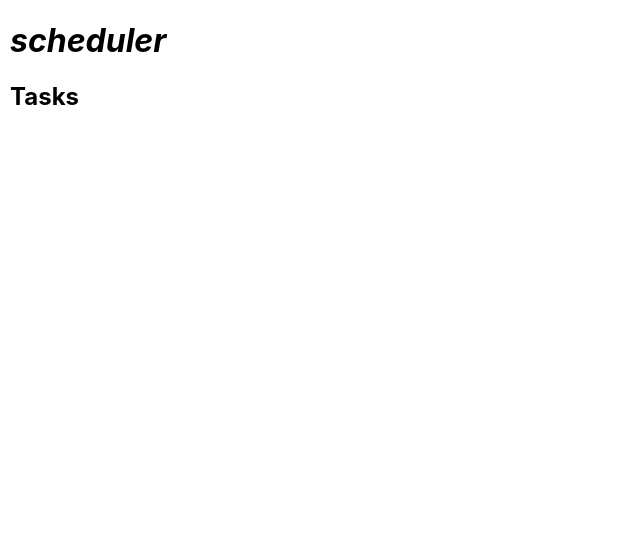
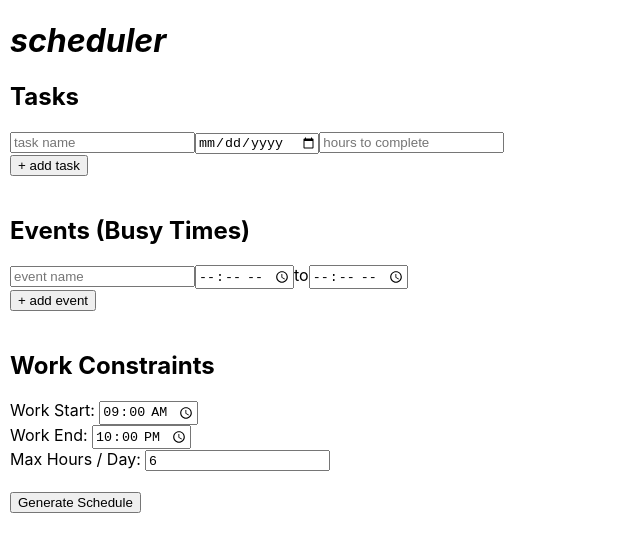
Before and after one commit to arrathore/scheduler, a React (Create React App) app in the folder client/: page / in a window 1280 px wide. Shown: the top 552 px of the page, without its empty margins (0-640 px from the left). Built offline with nearby package versions, Linux system fonts and the light colour scheme.

Commit message:
created html form for data input

```diff
--- a/client/src/pages/Scheduler.js
+++ b/client/src/pages/Scheduler.js
@@ -16,14 +16,14 @@ function Scheduler() {
     };
 
     // user's events to work around
-    const [events, setEvents] = useState([{ day: 'Monday', start: '', end: '' }]);
+    const [events, setEvents] = useState([{ name: '', date: '', start: '', end: '' }]);
     const updateEvent = (index, field, value) => {
 	const newEvents = [...events];
 	newEvents[index][field] = value;
 	setEvents(newEvents);
     };
     const addEvent = () => {
-	setEvents([...events, { day: 'Monday', start: '', end: '' }]);
+	setEvents([...events, { name: '', date: '', start: '', end: '' }]);
     };
 
     // user-defined constraints
@@ -49,7 +49,111 @@ function Scheduler() {
 
   <form onSubmit= {handleSubmit}>
     <h2>Tasks</h2>
-    {}
+    {tasks.map((task, index) => (
+    <div key={index} className="row">
+      <input
+	type="text"
+	placeholder="task name"
+	value={task.name}
+	onChange={(e) => updateTask(index, 'name', e.target.value)}
+      required
+      />
+
+      <input
+	type="date"
+	value={task.deadline}
+	onChange={(e) => updateTask(index, 'deadline', e.target.value)}
+      required
+      />
+
+      <input
+	type="number"
+	placeholder="hours to complete"
+	value={task.hours}
+	onChange={(e) => updateTask(index, 'hours', e.target.value)}
+      required
+      />
+    </div>
+    ))}
+
+    <button type="button" onClick={addTask}>
+      + add task
+    </button>
+
+    <br/><br/>
+
+    <h2>Events (Busy Times)</h2>
+    {events.map((event, index) => (
+    <div key={index} className="row">
+      <input
+	type="text"
+	placeholder="event name"
+	value={event.name}
+	onChange={(e) => updateEvent(index, 'name', e.target.value)}
+      required
+      />
+
+
+      <input
+	type="time"
+	value={event.start}
+	onChange={(e) => updateEvent(index, 'start', e.target.value)}
+      />
+
+       to
+
+      <input
+	type="time"
+	value={event.end}
+	onChange={(e) => updateEvent(index, 'end', e.target.value)}
+      />
+    </div>
+    ))}
+
+    <button type="button" onClick={addEvent}>
+      + add event
+    </button>
+
+    <br/><br/>
+
+    <h2>Work Constraints</h2>
+
+    <div className="row">
+      <label>Work Start: </label>
+      <input
+	type="time"
+	value={constraints.work_start}
+	onChange={(e) =>
+      setConstraints({ ...constraints, work_start: e.target.value })
+      }
+      />
+    </div>
+
+    <div className="row">
+      <label>Work End: </label>
+      <input
+	type="time"
+	value={constraints.work_end}
+	onChange={(e) =>
+      setConstraints({ ...constraints, work_end: e.target.value })
+      }
+      />
+    </div>
+
+    <div className="row">
+      <label>Max Hours / Day: </label>
+      <input
+	type="number"
+	value={constraints.max_hours_per_day}
+	onChange={(e) =>
+      setConstraints({ ...constraints, max_hours_per_day: e.target.value })
+      }
+      />
+    </div>
+
+    <br />
+    <button type="submit">Generate Schedule</button>
+
   </form>
 </div>
   );
```
